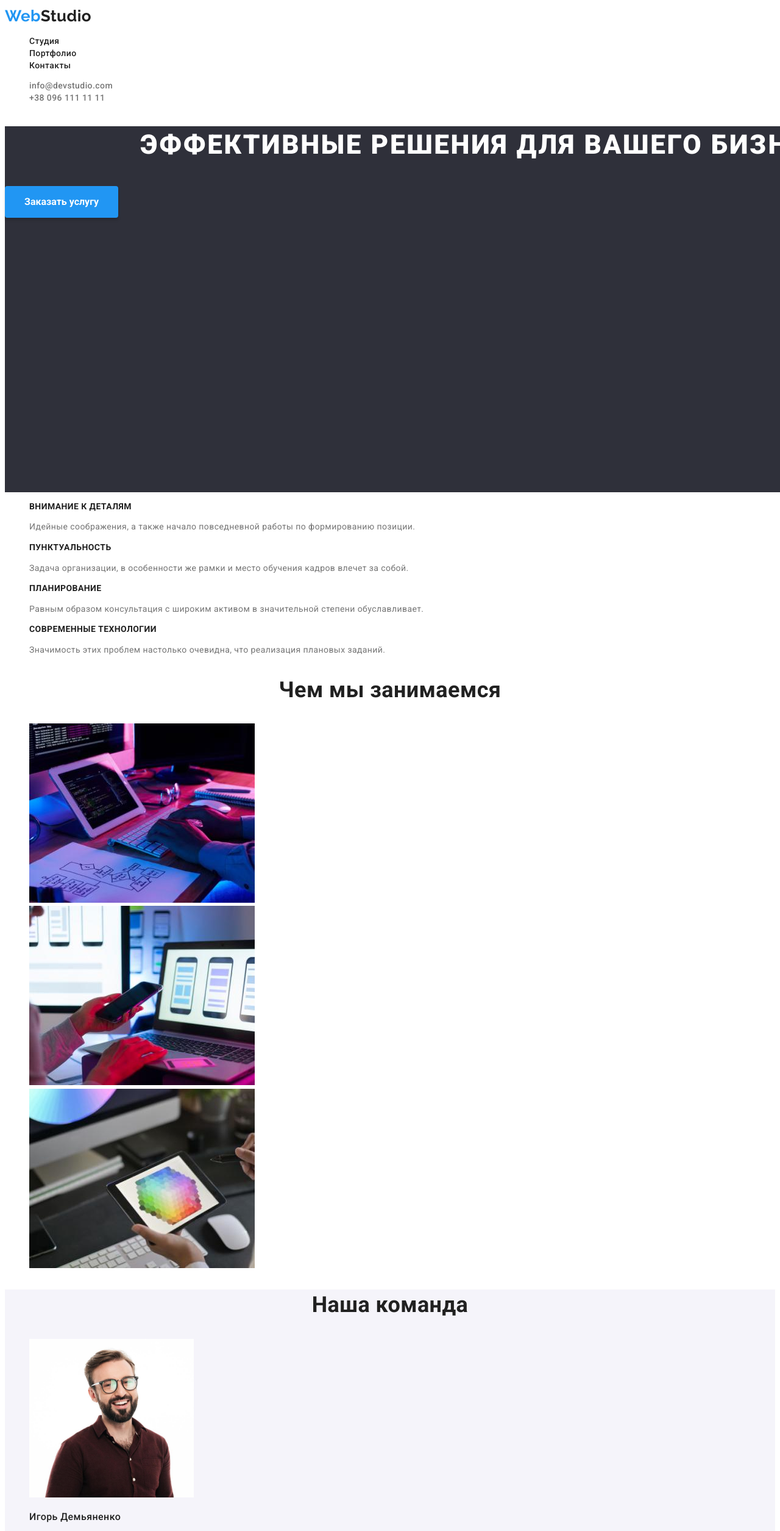
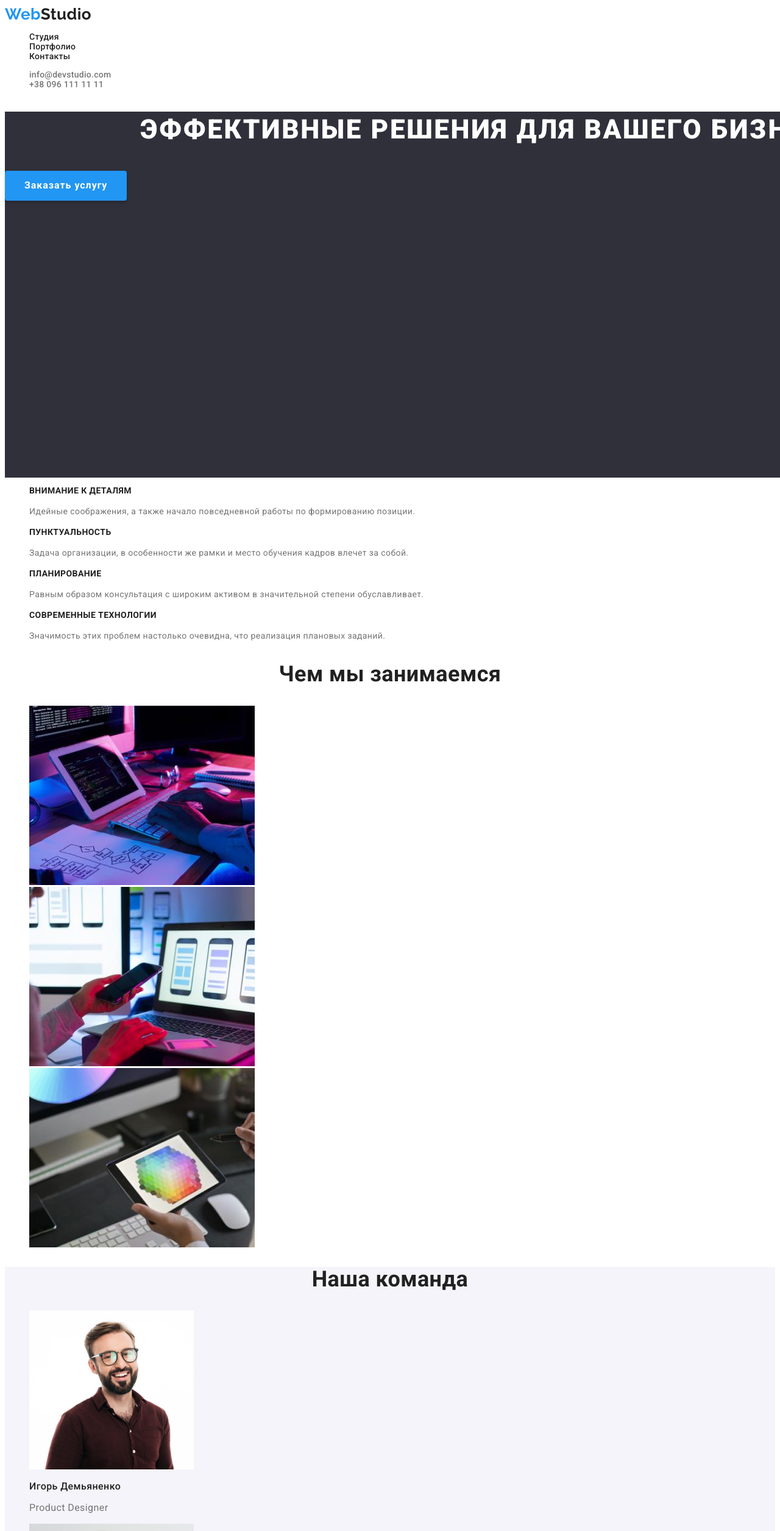
Before and after one commit to panda725/goit-markup-hw-02, a plain HTML site: page index.html in a window 1280 px wide. Shown: the top 2510 px of the page at 61% size. Drawn offline with Linux system fonts and the light colour scheme.

Commit message:
transfered all proporties

```diff
--- a/style/style.css
+++ b/style/style.css
@@ -6,6 +6,8 @@
   --main-color-links: #212121;
   --main-color-subtitle: #757575;
   --hover-color-links: #2196f3;
+  --background-color-dgrey: #2f303a;
+  --background-color-lgrey: #f5f4fa;
 }
 
 /* глобальные стили */
@@ -13,15 +15,7 @@ body {
   font-family: "Roboto", sans-serif;
   color: var(--main-color-text);
   font-size: 14px;
-  line-height: 1.4;
   letter-spacing: 0.03em;
-}
-a {
-  text-decoration: none;
-  color: var(--main-color-links);
-}
-button {
-  cursor: pointer;
 }
 
 /* логотип */
@@ -29,8 +23,13 @@ header .logo,
 footer .logo {
   font-family: "Raleway", sans-serif;
   font-size: 26px;
+  font-weight: 700;
+  line-height: 1.2;
 }
-
+header a {
+  text-decoration: none;
+  color: var(--main-color-links);
+}
 header .logo span,
 footer .logo span {
   color: var(--hover-color-links);
@@ -41,6 +40,8 @@ header .top-right-nav,
 header .top-left-nav {
   font-weight: 500;
   list-style: none;
+  line-height: 1.14;
+  letter-spacing: 0.02em;
 }
 header .top-right-nav li > a:hover,
 header .top-left-nav li > a:hover,
@@ -54,7 +55,7 @@ header .top-left-nav li > a {
 
 /* баннер */
 main .content {
-  background-color: #2f303a;
+  background-color: var(--background-color-dgrey);
   width: 1600px;
   height: 600px;
 }
@@ -65,18 +66,21 @@ main .content h1 {
   text-align: center;
   letter-spacing: 0.06em;
   color: var(--second-color-text);
+  line-height: 1.36;
 }
 main .content button {
   font-family: "Roboto", sans-serif;
   font-size: 16px;
   font-weight: 700;
-  line-height: 2;
+  line-height: 1.8;
+  letter-spacing: 0.06em;
   padding: 10px 32px;
   background-color: #2196f3;
   color: var(--second-color-text);
   box-shadow: 0px 4px 4px rgba(0, 0, 0, 0.15);
   border-radius: 4px;
   border-style: none;
+  cursor: pointer;
 }
 
 /* особенности */
@@ -94,9 +98,11 @@ section .main-nav,
   font-weight: 700;
   font-size: 14px;
   text-transform: uppercase;
+  line-height: 1.14;
 }
 .quality li > p {
   color: var(--main-color-subtitle);
+  line-height: 1.71;
 }
 
 /* чем мы занимаемся */
@@ -105,36 +111,40 @@ section .main-nav,
   font-weight: 700;
   font-size: 36px;
   text-align: center;
+  line-height: 1.16;
 }
 
 /* наша команда */
 .ourteam {
-  background-color: #f5f4fa;
+  background-color: var(--background-color-lgrey);
 }
 .ourteam li > h3 {
   font-weight: 500;
   font-size: 16px;
+  line-height: 1.18;
 }
-.ourteam ul li > p,
-.portfolio li a > p {
+.ourteam ul li > p {
   font-size: 16px;
   color: var(--main-color-subtitle);
+  line-height: 1.18;
 }
 
 /* подвал */
 footer {
   width: 1600px;
   height: 252px;
-  background-color: #2f303a;
+  background-color: var(--background-color-dgrey);
 }
 footer .logo,
 footer a {
   color: var(--second-color-text);
+  text-decoration: none;
 }
 footer address ul {
   list-style: none;
   line-height: 1.8;
   font-style: normal;
+  line-height: 1.71;
 }
 .footer-links li:nth-last-of-type(-n + 2) a {
   color: var(--main-color-subtitle);
@@ -147,6 +157,10 @@ footer address ul {
 /* ----  СТРАНИЦА ПОРТФОЛИО ---- */
 
 /* главная навигация - портфолио */
+main a {
+  text-decoration: none;
+  color: var(--main-color-links);
+}
 section .main-nav li > button {
   font-family: "Roboto", sans-serif;
   font-weight: 500;
@@ -156,6 +170,8 @@ section .main-nav li > button {
   background: #f5f4fa;
   border-radius: 4px;
   border-style: none;
+  cursor: pointer;
+  line-height: 1.62;
 }
 section .main-nav li > button:hover,
 section .main-nav li > button:focus {
@@ -166,7 +182,15 @@ section .main-nav li > button:focus {
 }
 
 /* портфолио */
+
 .portfolio li a > h2 {
   font-weight: 700;
   font-size: 18px;
+  line-height: 2;
+  letter-spacing: 0.06em;
 }
+.portfolio li a > p {
+  font-size: 16px;
+  line-height: 1.8;
+  color: var(--main-color-subtitle);
+}
```
